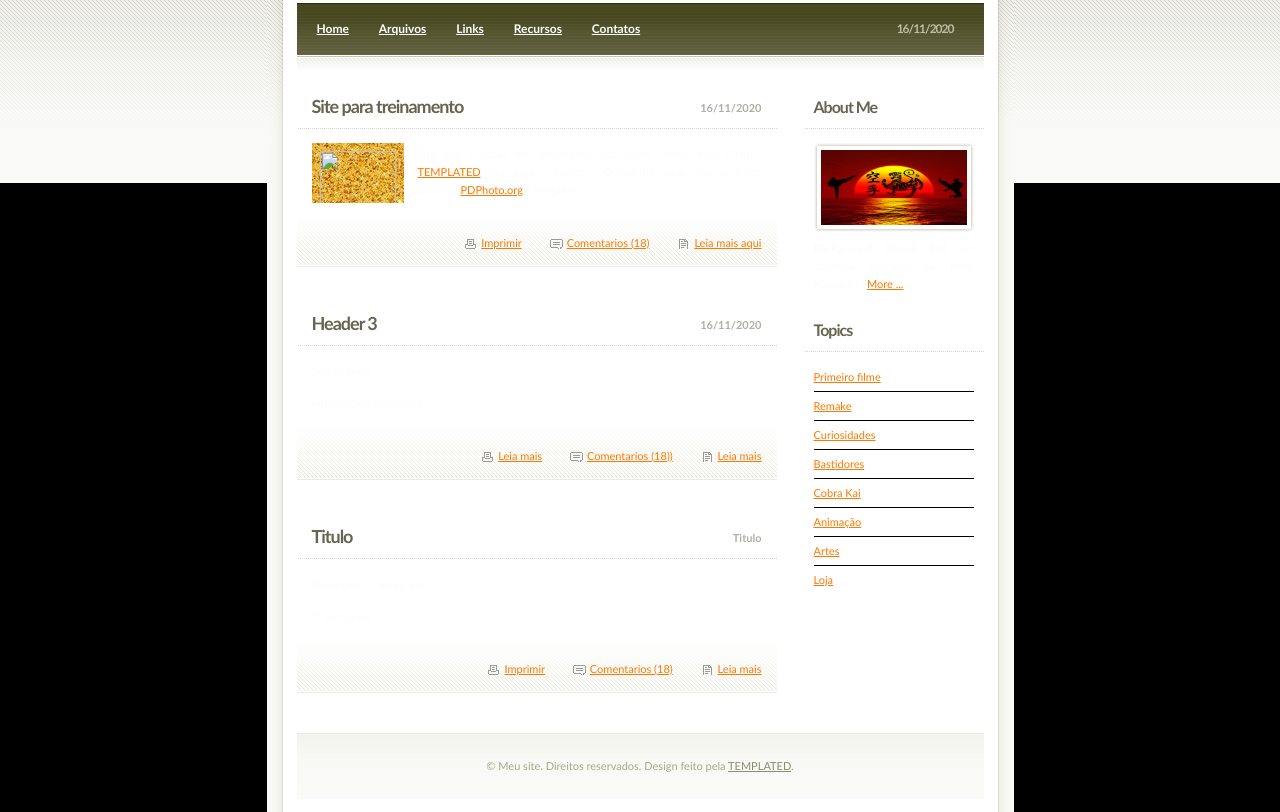
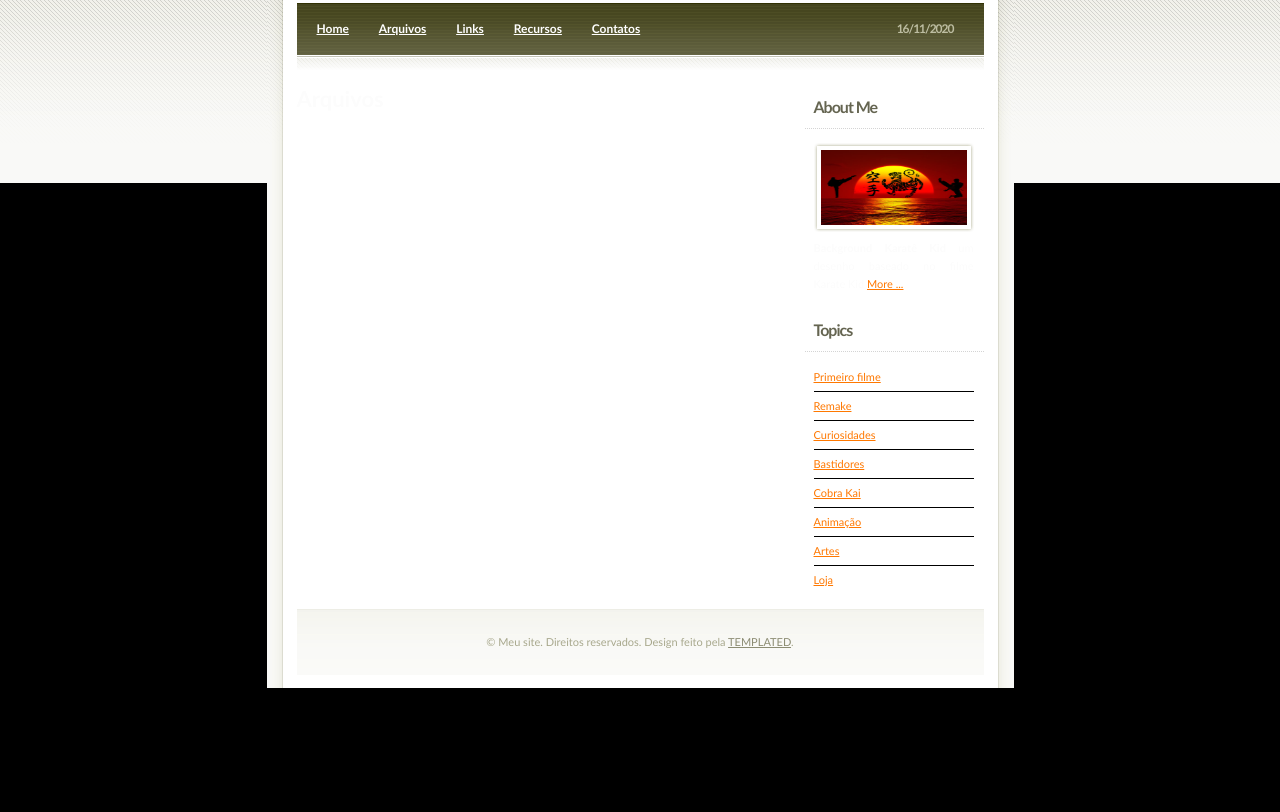
Before and after one commit to WolfiBr66/Teste1, a plain HTML site: page arquivos/index.html in a window 1280 px wide. Shown: the part 108-920 px from the top of the page. After the commit the page ends 800 px from the top, so only its background shows below. Drawn offline with Linux system fonts and the light colour scheme; files that its build step writes are made by us from their sources; files whose address does not match are found by name.

Commit message:
Implementei pagina arquivos

```diff
--- a/arquivos/index.html
+++ b/arquivos/index.html
@@ -5,7 +5,7 @@
 <meta name="description" content="" />
 <meta http-equiv="content-type" content="text/html; charset=utf-8" />
 <title>Siteteste</title>
-<link href="default.css" rel="stylesheet" type="text/css" media="screen" />
+<link href="../default.css" rel="stylesheet" type="text/css" media="screen" />
 </head>
 
 <body>
@@ -25,7 +25,7 @@
 
 		<div id="menu">
 			<ul>
-				<li class="first"><a href="#">Home</a></li>
+				<li class="first"><a href="../">Home</a></li>
 				<li><a href="#">Arquivos</a></li>
 				<li><a href="#">Links</a></li>
 				<li><a href="#">Recursos</a></li>
@@ -40,60 +40,7 @@
 
 			<!-- primary content start -->
 
-			<div class="post">
-				<div class="header">
-					<h3>Site para treinamento</h3>
-					<div class="date">16/11/2020</div>
-				</div>
-				<div class="content">
-					<img src="images/cobra.png" class="picA floatleft" alt="" />
-					<p><strong>Site</strong> que o Lucas me "emprestou" pra poder treinar meu HTML!! <a href="http://templated.co" rel="nofollow">TEMPLATED</a>, link para a licença : <a href="http://templated.co/license"></a> O link de onde veio as fotos originais:<a href="http://www.pdphoto.org/">PDPhoto.org</a>. Obrigado!.</p>
-				</div>
-				<div class="footer">
-					<ul>
-						<li class="printerfriendly"><a href="#">Imprimir</a></li>
-						<li class="comments"><a href="#">Comentarios (18)</a></li>
-						<li class="readmore"><a href="#">Leia mais aqui</a></li>
-					</ul>
-				</div>
-			</div>
-
-			<div class="post">
-				<div class="header">
-					<h3>Header 3</h3>
-					<div class="date">16/11/2020</div>
-				</div>
-				<div class="content">
-					<p>Site de teste.</p>
-					<p>Informações adicionais
-					</p>
-				</div>
-				<div class="footer">
-					<ul>
-						<li class="printerfriendly"><a href="#">Leia mais</a></li>
-						<li class="comments"><a href="#">Comentarios (18))</a></li>
-						<li class="readmore"><a href="#">Leia mais</a></li>
-					</ul>
-				</div>
-			</div>
-
-			<div class="post">
-				<div class="header">
-					<h3>Titulo</h3>
-					<div class="date">Titulo</div>
-				</div>
-				<div class="content">
-					<p>Descrição: 1º paragrafo</p>
-					<p>2º paragrafo</p>
-				</div>
-				<div class="footer">
-					<ul>
-						<li class="printerfriendly"><a href="#">Imprimir</a></li>
-						<li class="comments"><a href="#">Comentarios (18)</a></li>
-						<li class="readmore"><a href="#">Leia mais</a></li>
-					</ul>
-				</div>
-			</div>
+			<h1>Arquivos</h1>
 
 			<!-- primary content end -->
 
```
Also changed, not shown: index.html (+2 -2 lines).
